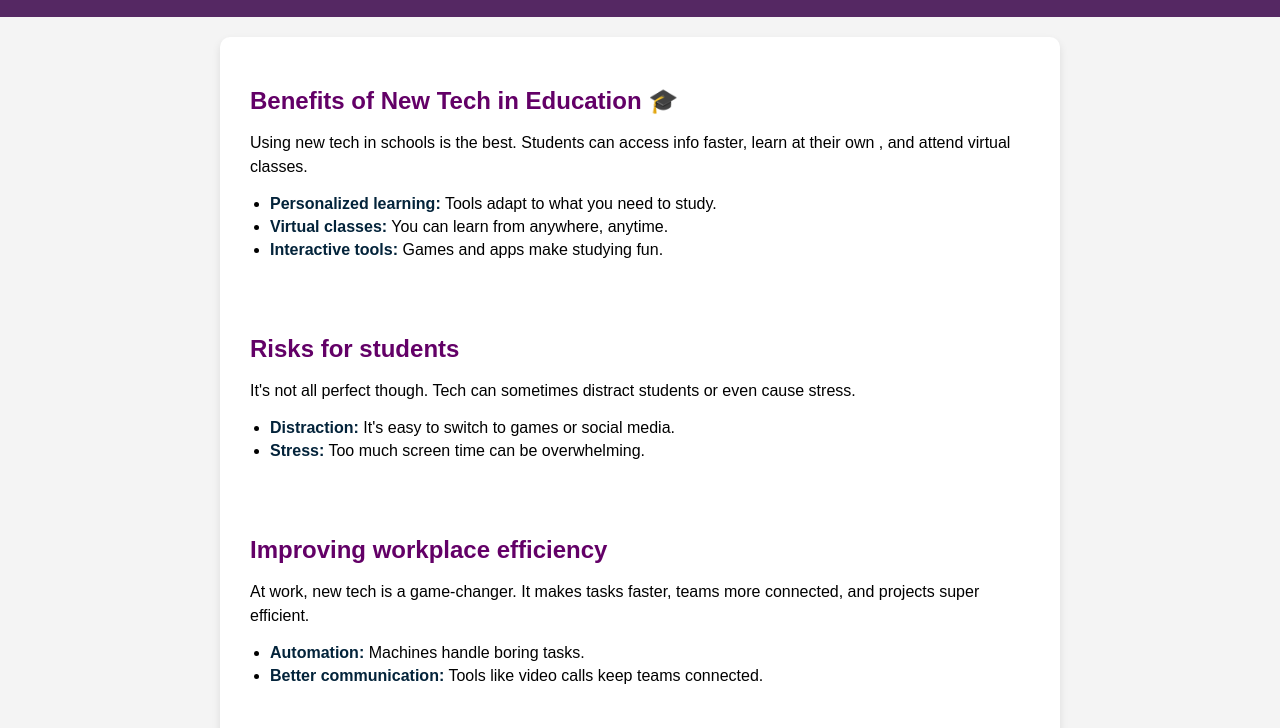
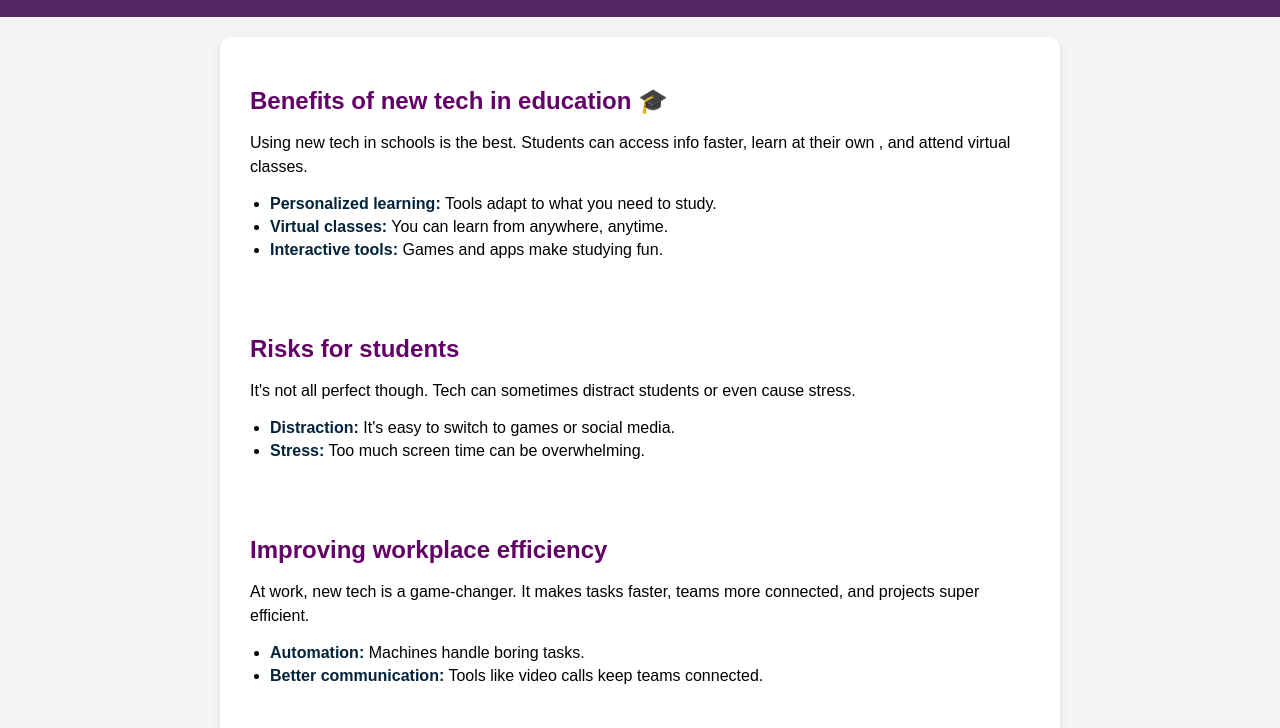
Before and after one commit to AndresOrdonez369/infografiaXR, a plain HTML site: page advanced.html in a window 1280 px wide. Shown: the part 60-788 px from the top of the page. Drawn offline with Linux system fonts and the light colour scheme.

Commit message:
update advanced

```diff
--- a/advanced.html
+++ b/advanced.html
@@ -79,7 +79,7 @@
 
     <div class="container">
         <div class="section">
-            <h2>Benefits of New Tech in Education 🎓</h2>
+            <h2>Benefits of new tech in education 🎓</h2>
             <p>Using new tech in schools is the best. Students can access info faster, learn at their own , and attend virtual classes.</p>
             <ul class="list">
                 <li><span class="highlight">Personalized learning:</span> Tools adapt to what you need to study.</li>
```
